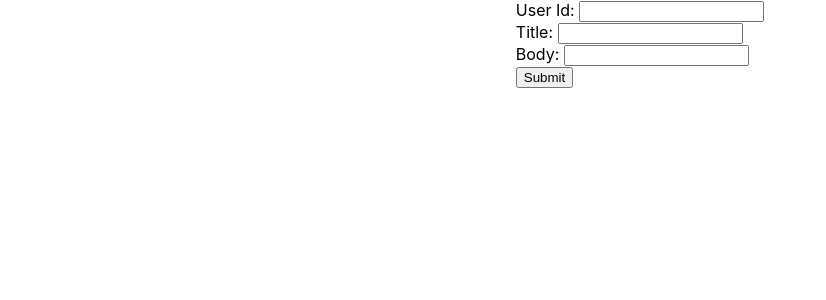
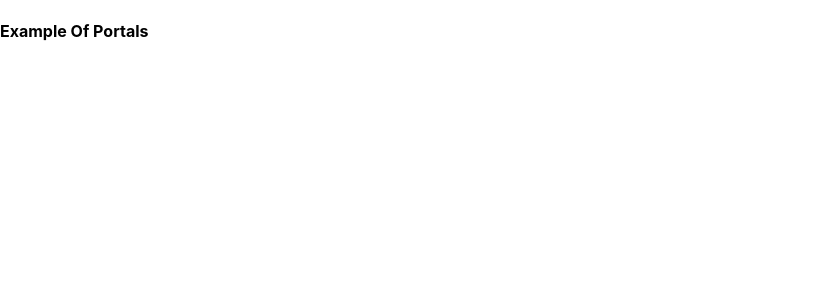
Before and after one commit to Bitan23101996/React-Learning-Series, a React (Create React App) app: page / in a window 1280 px wide. Shown: the top 300 px of the page, without its empty margins (0-826 px from the left). Built offline with nearby package versions, Linux system fonts and the light colour scheme.

Commit message:
Example Of Portals in React

```diff
--- a/public/index.html
+++ b/public/index.html
@@ -29,6 +29,7 @@
   <body>
     <noscript>You need to enable JavaScript to run this app.</noscript>
     <div id="root"></div>
+    <div id="portals-root"></div>
     <!--
       This HTML file is a template.
       If you open it directly in the browser, you will see an empty page.
--- a/src/App.js
+++ b/src/App.js
@@ -24,6 +24,7 @@ import FocusInput from './react-basics-tutorials/FocusInput';
 import InputParentRefForwarding from './react-basics-tutorials/InputParentRefForwarding';
 import GetReqUsingAXIOS from './React-Http/GetReqUsingAXIOS';
 import PostReqUsingAXIOS from './React-Http/PostReqUsingAXIOS';
+import PortalsDemoComp from './react-basics-tutorials/PortalsDemoComp';
 
 // 2. Extend the theme to include custom colors, fonts, etc
 const colors = {
@@ -58,7 +59,8 @@ function App() {
       {/* <FocusInput /> */}
       {/* <InputParentRefForwarding /> */}
       {/* <GetReqUsingAXIOS /> */}
-      <PostReqUsingAXIOS />
+      {/* <PostReqUsingAXIOS /> */}
+      <PortalsDemoComp />
     </div>
   );
 }
--- /dev/null
+++ b/src/react-basics-tutorials/PortalsDemoComp.js
@@ -0,0 +1,14 @@
+import React from 'react'
+import ReactDOM from 'react-dom'
+
+const element = document.getElementById('portals-root')
+function PortalsDemoComp() {
+    return ReactDOM.createPortal(
+        <div>
+            <h4>Example Of Portals</h4>
+        </div>,
+        element
+    )
+}
+
+export default PortalsDemoComp
```
Also changed, not shown: 1 other file (tests, documents, lock files or other folders).
